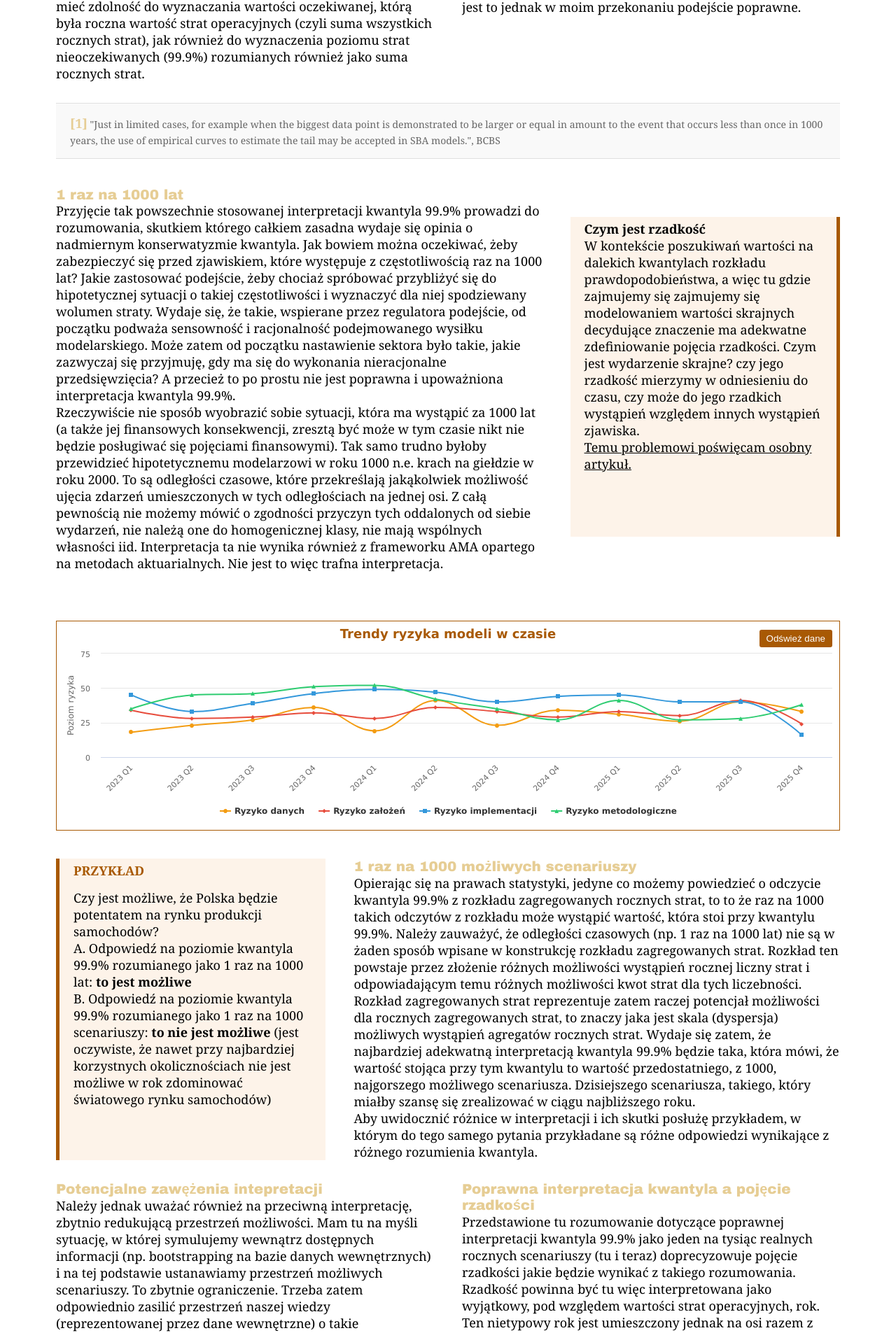
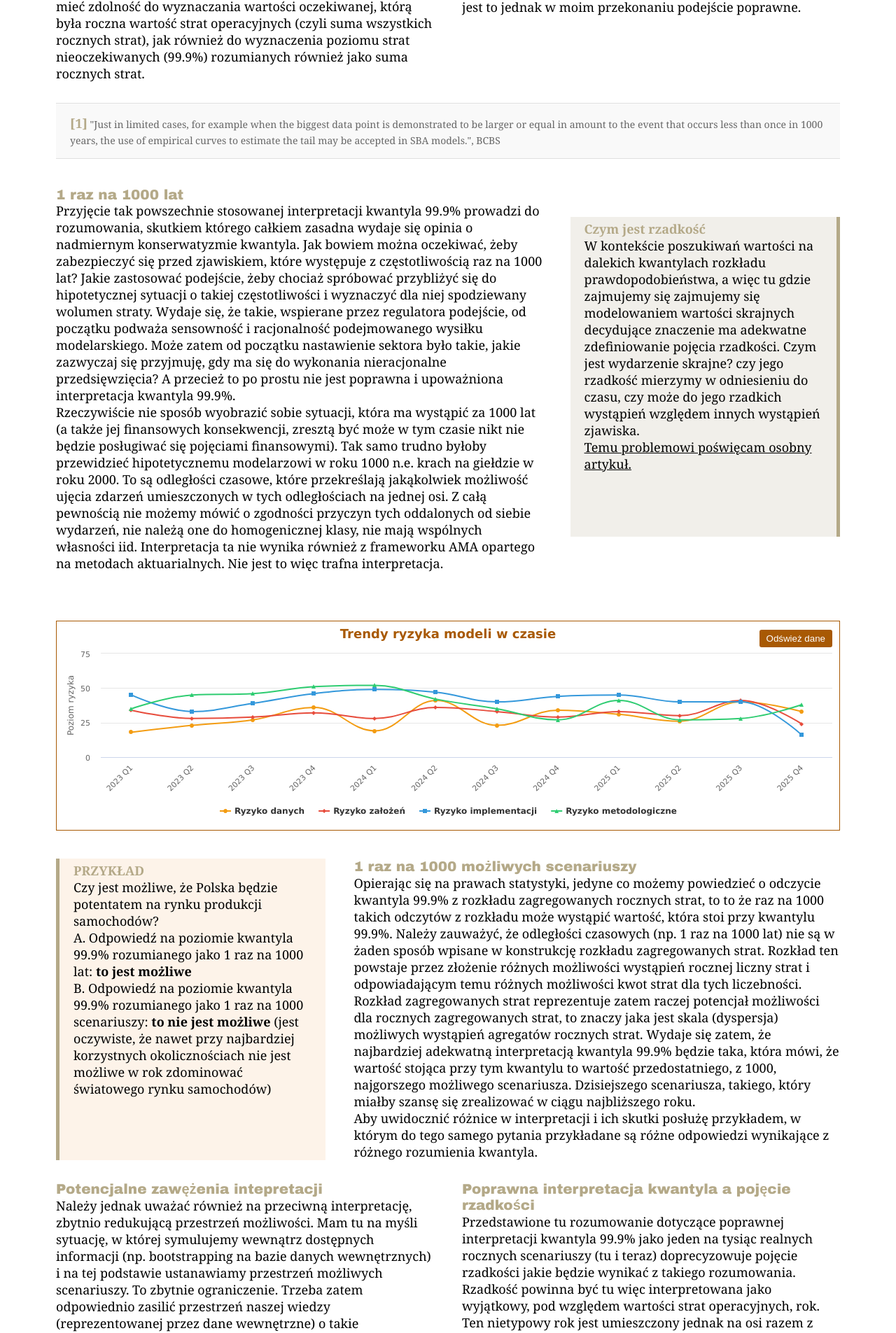
Before and after one commit to MaciejBuczak/risk-research, a Jekyll site: the page built from art-oprisk-kw999_v3_3.md, in a window 1280 px wide. Shown: the part 1107-3012 px from the top of the page at 70% size. Built offline with Jekyll 4.4.1, drawn with Linux system fonts in a browser that asks for light colours.

Commit message:
Update art-oprisk-kw999-layout_v3_3.html

```diff
--- a/_layouts/art-oprisk-kw999-layout_v3_3.html
+++ b/_layouts/art-oprisk-kw999-layout_v3_3.html
@@ -931,7 +931,7 @@
         <!-- Kontener na przypis -->
 <div class="ryzmod-footnote-container" style="width: 100%; max-width: 1200px; margin: 0 auto 40px auto; padding: 15px 20px; border-top: 1px solid #e0e0e0; border-bottom: 1px solid #e0e0e0; background-color: #f9f9f9;">
   <div class="ryzmod-footnote" style="font-size: 14px; color: #666; line-height: 1.5;">
-    <span style="font-weight: bold; color: #e6cd94;">[1]</span> "Just in limited cases, for example when the biggest data point is demonstrated to be larger or equal in amount to the event that occurs less than once in 1000 years, the use of empirical curves to estimate the tail may be accepted in SBA models.", BCBS
+    <span style="font-weight: bold; color: #b4a988;">[1]</span> "Just in limited cases, for example when the biggest data point is demonstrated to be larger or equal in amount to the event that occurs less than once in 1000 years, the use of empirical curves to estimate the tail may be accepted in SBA models.", BCBS
   </div>
 </div>
 
@@ -943,15 +943,15 @@
         <div class="ryzmod-t31-o32-container" style="display: flex; gap: 20px; margin-bottom: 40px;">
           <!-- Element T.3.1 -->
           <div class="ryzmod-text-t31" style="width: 65%; background-color: transparent; position: relative;">
-            <h5 style="font-family: Arial Black, Arial, sans-serif; font-size: 20px; font-weight: bold; color: #e6cd94; margin-top: 0;">1 raz na 1000 lat</h5>
+            <h5 style="font-family: Arial Black, Arial, sans-serif; font-size: 20px; font-weight: bold; color: #b4a988; margin-top: 0;">1 raz na 1000 lat</h5>
             <p>Przyjęcie tak powszechnie stosowanej interpretacji kwantyla 99.9% prowadzi do rozumowania, skutkiem którego całkiem zasadna wydaje się opinia o nadmiernym konserwatyzmie kwantyla. Jak bowiem można oczekiwać, żeby zabezpieczyć się przed zjawiskiem, które występuje z częstotliwością raz na 1000 lat? Jakie zastosować podejście, żeby chociaż spróbować przybliżyć się do hipotetycznej sytuacji o takiej częstotliwości i wyznaczyć dla niej spodziewany wolumen straty. Wydaje się, że takie, wspierane przez regulatora podejście, od początku podważa sensowność i racjonalność podejmowanego wysiłku modelarskiego. Może zatem od początku nastawienie sektora było takie, jakie zazwyczaj się przyjmuję, gdy ma się do wykonania nieracjonalne przedsięwzięcia? A przecież to po prostu nie jest poprawna i upoważniona interpretacja kwantyla 99.9%.</p>
             <p>Rzeczywiście nie sposób wyobrazić sobie sytuacji, która ma wystąpić za 1000 lat (a także jej finansowych konsekwencji, zresztą być może w tym czasie nikt nie będzie posługiwać się pojęciami finansowymi). Tak samo trudno byłoby przewidzieć hipotetycznemu modelarzowi w roku 1000 n.e. krach na giełdzie w roku 2000. To są odległości czasowe, które przekreślają jakąkolwiek możliwość ujęcia zdarzeń umieszczonych w tych odległościach na jednej osi. Z całą pewnością nie możemy mówić o zgodności przyczyn tych oddalonych od siebie wydarzeń, nie należą one do homogenicznej klasy, nie mają wspólnych własności iid. Interpretacja ta nie wynika również z frameworku AMA opartego na metodach aktuarialnych. Nie jest to więc trafna interpretacja.</p>
 
           </div>
 
           <!-- Element O 3.2 -->
-          <div class="ryzmod-orange-box" style="width: 35%; background-color: #fdf3e9; margin-top: 43px; margin-bottom: 80px; padding-left: 20px; padding-right: 20px; padding-top: 5px; padding-bottom: 5px; border-right: 5px solid #a85903; position: relative;">
-            <h3>Czym jest rzadkość</h3>
+          <div class="ryzmod-orange-box" style="width: 35%; background-color: #f1efea; margin-top: 43px; margin-bottom: 80px; padding-left: 20px; padding-right: 20px; padding-top: 5px; padding-bottom: 5px; border-right: 5px solid #b4a988; position: relative;">
+            <h3 style="color: #b4a988;">Czym jest rzadkość</h3>
             <p>W kontekście poszukiwań wartości na dalekich kwantylach rozkładu prawdopodobieństwa, a więc tu gdzie zajmujemy się zajmujemy się modelowaniem wartości skrajnych decydujące znaczenie ma adekwatne zdefiniowanie pojęcia rzadkości. Czym jest wydarzenie skrajne? czy jego rzadkość mierzymy w odniesieniu do czasu, czy może do jego rzadkich wystąpień względem innych wystąpień zjawiska.</p>
           <p><u>Temu problemowi poświęcam osobny artykuł.</u></p>
           </div>
@@ -1165,8 +1165,8 @@
         <!-- NOWE ELEMENTY: O5.1 i T 5.2 -->
         <div class="ryzmod-o51-container" style="gap: 20px;">
           <!-- Kolorowy prostokąt po lewej -->
-          <div class="ryzmod-o51-box" style="padding-left: 20px; padding-right: 20px; padding-top: 5px; padding-bottom: 5px;">
-            <h3 class="ryzmod-o51-title">PRZYKŁAD</h3>
+          <div class="ryzmod-o51-box" style="padding-left: 20px; padding-right: 20px; padding-top: 5px; padding-bottom: 5px; border-left: 5px solid #b4a988">
+            <h3 style="color: #b4a988;">PRZYKŁAD</h3>
             <p>Czy jest możliwe, że Polska będzie potentatem na rynku produkcji samochodów?</p>
             <p>A. Odpowiedź na poziomie kwantyla 99.9% rozumianego jako 1 raz na 1000 lat: <b>to jest możliwe</b></p>
             <p>B. Odpowiedź na poziomie kwantyla 99.9% rozumianego jako 1 raz na 1000 scenariuszy: <b>to nie jest możliwe</b> (jest oczywiste, że nawet przy najbardziej korzystnych okolicznościach nie jest możliwe w rok zdominować światowego rynku samochodów)</p>
@@ -1174,7 +1174,7 @@
 
           <!-- Tekst po prawej -->
           <div class="ryzmod-t52-text">
-            <h5 style="font-family: Arial Black, Arial, sans-serif; font-size: 20px; font-weight: bold; margin-top: 0; color: #e6cd94;">1 raz na 1000 możliwych scenariuszy</h5>
+            <h5 style="font-family: Arial Black, Arial, sans-serif; font-size: 20px; font-weight: bold; margin-top: 0; color: #b4a988;">1 raz na 1000 możliwych scenariuszy</h5>
             <p>Opierając się na prawach statystyki, jedyne co możemy powiedzieć o odczycie kwantyla 99.9% z rozkładu zagregowanych rocznych strat, to to że raz na 1000 takich odczytów z rozkładu może wystąpić wartość, która stoi przy kwantylu 99.9%. Należy zauważyć, że odległości czasowych (np. 1 raz na 1000 lat) nie są w żaden sposób wpisane w konstrukcję rozkładu zagregowanych strat. Rozkład ten powstaje przez złożenie różnych możliwości wystąpień rocznej liczny strat i odpowiadającym temu różnych możliwości kwot strat dla tych liczebności. Rozkład zagregowanych strat reprezentuje zatem raczej potencjał możliwości dla rocznych zagregowanych strat, to znaczy jaka jest skala (dyspersja) możliwych wystąpień agregatów rocznych strat. Wydaje się zatem, że najbardziej adekwatną interpretacją kwantyla 99.9% będzie taka, która mówi, że wartość stojąca przy tym kwantylu to wartość przedostatniego, z 1000, najgorszego możliwego scenariusza. Dzisiejszego scenariusza, takiego, który miałby szansę się zrealizować w ciągu najbliższego roku.</p>
             <p>Aby uwidocznić różnice w interpretacji i ich skutki posłużę przykładem, w którym do tego samego pytania przykładane są różne odpowiedzi wynikające z różnego rozumienia kwantyla.</p>
           </div>
@@ -1189,13 +1189,13 @@
         <div class="ryzmod-columns" style="display: flex; gap: 40px; margin-bottom: 30px;">
           <!-- Kolumna 1 -->
           <div style="flex: 1;">
-            <h5 style="font-family: Arial Black, Arial, sans-serif; font-size: 20px; font-weight: bold; color: #e6cd94;">Potencjalne zawężenia intepretacji</h5>
+            <h5 style="font-family: Arial Black, Arial, sans-serif; font-size: 20px; font-weight: bold; color: #b4a988;">Potencjalne zawężenia intepretacji</h5>
             <p style="margin-bottom: 15px;">Należy jednak uważać również na przeciwną interpretację, zbytnio redukującą przestrzeń możliwości. Mam tu na myśli sytuację, w której symulujemy wewnątrz dostępnych informacji (np. bootstrapping na bazie danych wewnętrznych) i na tej podstawie ustanawiamy przestrzeń możliwych scenariuszy. To zbytnie ograniczenie. Trzeba zatem odpowiednio zasilić przestrzeń naszej wiedzy (reprezentowanej przez dane wewnętrzne) o takie scenariusze, które tu i teraz mogą wystąpić, chociaż w naszych dotychczasowych doświadczeniach ich nie zaobserwowaliśmy.</p>
           </div>
 
           <!-- Kolumna 2 -->
           <div style="flex: 1;">
-            <h5 style="font-family: Arial Black, Arial, sans-serif; font-size: 20px; font-weight: bold; color: #e6cd94;">Poprawna interpretacja kwantyla a pojęcie rzadkości</h5>
+            <h5 style="font-family: Arial Black, Arial, sans-serif; font-size: 20px; font-weight: bold; color: #b4a988;">Poprawna interpretacja kwantyla a pojęcie rzadkości</h5>
             <p style="margin-bottom: 15px;">Przedstawione tu rozumowanie dotyczące poprawnej interpretacji kwantyla 99.9% jako jeden na tysiąc realnych rocznych scenariuszy (tu i teraz) doprecyzowuje pojęcie rzadkości jakie będzie wynikać z takiego rozumowania. Rzadkość powinna być tu więc interpretowana jako wyjątkowy, pod względem wartości strat operacyjnych, rok. Ten nietypowy rok jest umieszczony jednak na osi razem z innymi tego typu możliwych okresów rocznych, które mogły by się wydarzyć dzisiaj, a nie na linearnej, historycznej osi czasu. Jest to więc rzadkość rozumiana jako wyjątkowość jakiegoś scenariusza
 wydarzeń względem całego spektrum innych scenariuszy, gdzie wskazany explicite okres roczny stanowi jedynie formułę agregującą dla zjawiska ryzyka operacyjnego – jest to agregat wszystkich strat w scenariuszu, a więc strat, które wystąpiły w ciągu roku.</p>
           </div>
```
